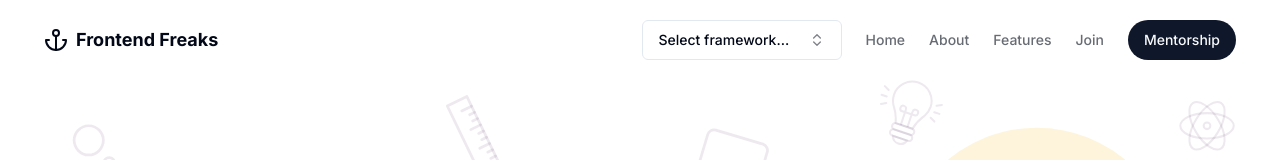
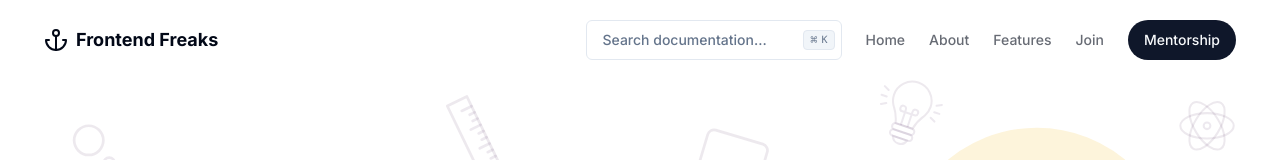
Before and after one commit to FrontendFreaks/Official-Website, a Next.js app: page / in a window 1280 px wide. Shown: the top 160 px of the page. Built offline with nearby package versions, Linux system fonts and the light colour scheme.

Commit message:
feat: command menu

```diff
--- a/app/(batches)/layout.tsx
+++ b/app/(batches)/layout.tsx
@@ -1,3 +1,4 @@
+import { Icons } from "@/components/icons";
 import MainNav from "@/components/layout/main-nav";
 import { DocsSidebarNav } from "@/components/layout/sidebar-nav";
 import { navConfig } from "@/config/nav";
@@ -20,7 +21,7 @@ const CourseRootLayout = ({ children }: BatchRootLayoutProps) => {
           <div className="flex flex-1 items-center space-x-4 sm:justify-end">
             <nav className="flex space-x-4">
               <Link href="/" target="_blank" rel="noreferrer">
-                {/* <Icons.gitHub className="h-7 w-7" /> */}
+                <Icons.gitHub className="h-7 w-7" />
                 <span className="sr-only">GitHub</span>
               </Link>
             </nav>
--- a/components/command-menu.tsx
+++ b/components/command-menu.tsx
@@ -1,7 +1,5 @@
 "use client";
-
-import * as React from "react";
-import { Check, ChevronsUpDown } from "lucide-react";
+import { Check } from "lucide-react";
 
 import { cn } from "@/lib/utils";
 import { Button } from "@/components/ui/button";
@@ -17,6 +15,7 @@ import {
   PopoverContent,
   PopoverTrigger,
 } from "@/components/ui/popover";
+import { useState } from "react";
 
 const frameworks = [
   {
@@ -42,8 +41,8 @@ const frameworks = [
 ];
 
 export function CommandMenu() {
-  const [open, setOpen] = React.useState(false);
-  const [value, setValue] = React.useState("");
+  const [open, setOpen] = useState(false);
+  const [value, setValue] = useState("");
 
   return (
     <Popover open={open} onOpenChange={setOpen}>
@@ -52,12 +51,16 @@ export function CommandMenu() {
           variant="outline"
           role="combobox"
           aria-expanded={open}
-          className="w-[200px] justify-between"
+          className={cn(
+            "relative w-full justify-between text-sm text-muted-foreground sm:pr-12 md:w-40 lg:w-64"
+          )}
         >
-          {value
-            ? frameworks.find((framework) => framework.value === value)?.label
-            : "Select framework..."}
-          <ChevronsUpDown className="ml-2 h-4 w-4 shrink-0 opacity-50" />
+          <span className="hidden lg:inline-flex">Search documentation...</span>
+          <span className="inline-flex lg:hidden">Search...</span>
+
+          <kbd className="pointer-events-none absolute right-1.5 hidden h-5 select-none items-center gap-1 rounded border bg-muted px-1.5 font-mono text-[10px] font-medium opacity-100 sm:flex">
+            <span className="text-xs">⌘</span>K
+          </kbd>
         </Button>
       </PopoverTrigger>
       <PopoverContent className="w-[200px] p-0">
```
